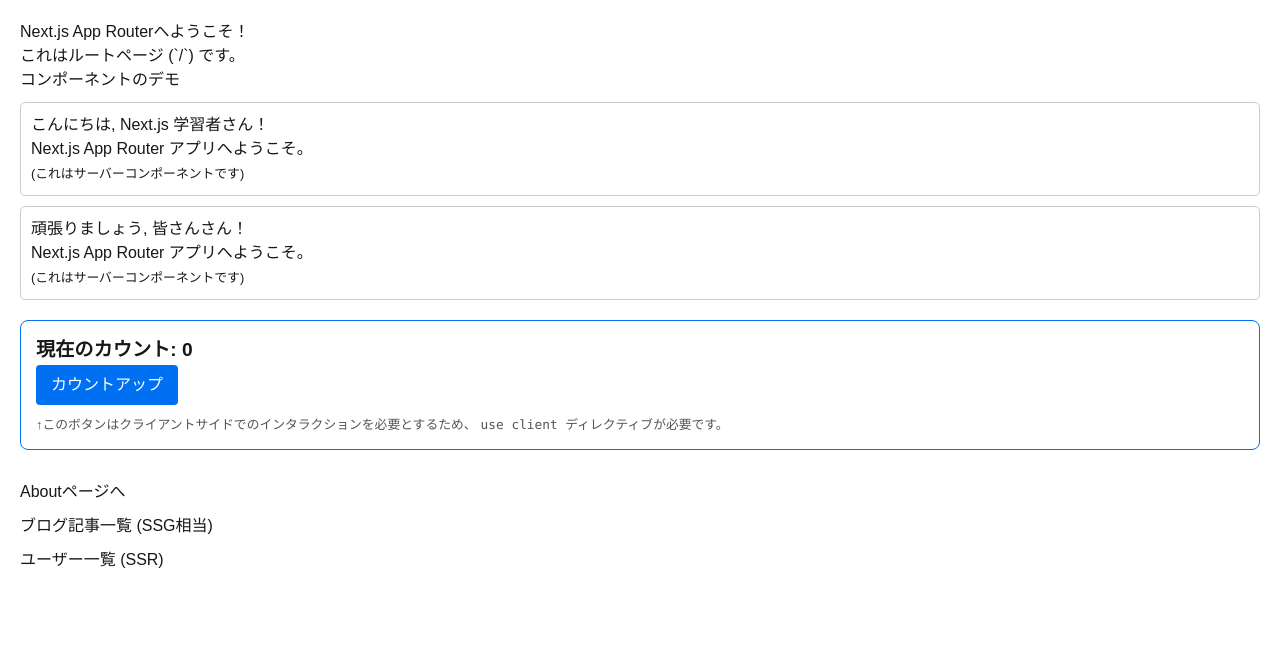
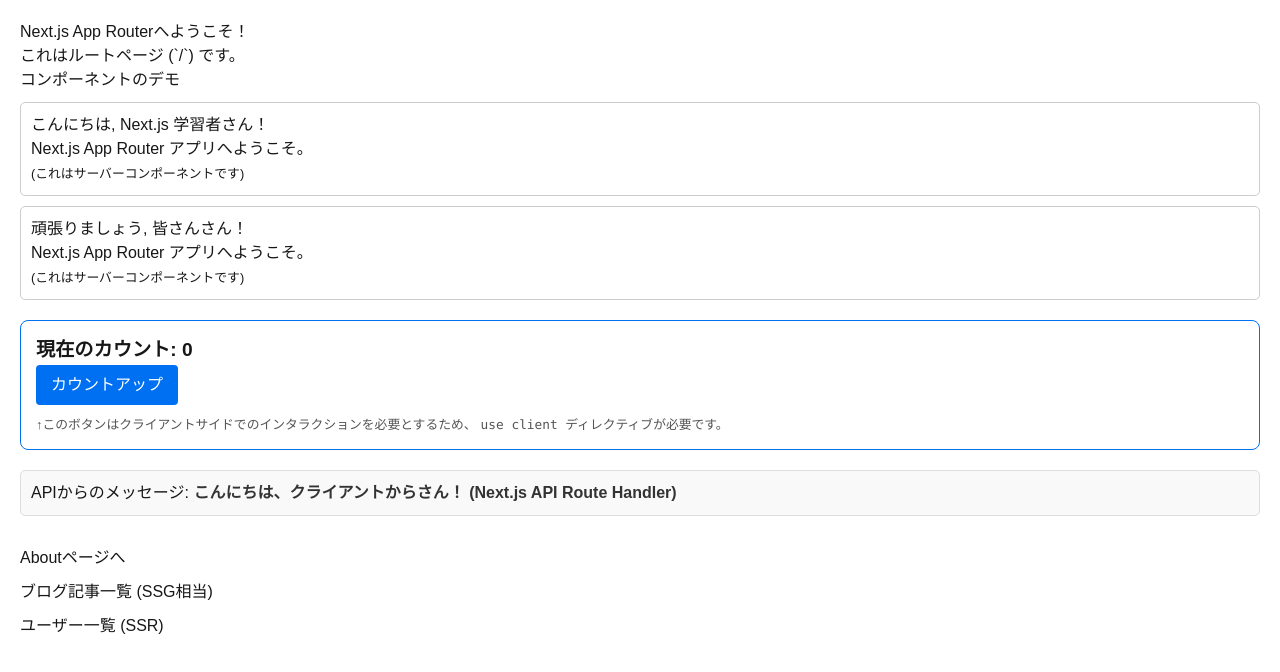
Before and after one commit to funayamateppei/practice_next_app, a Next.js app: page / in a window 1280 px wide. Shown: the top 672 px of the page. Built offline with nearby package versions, Linux system fonts and the light colour scheme.

Commit message:
feat: ApiFetcherコンポーネントをインポートし、ホームページに追加

```diff
--- a/components/index.ts
+++ b/components/index.ts
@@ -1,2 +1,3 @@
 export { default as Greeting } from "./Greeting"
 export { default as Counter } from "./Counter"
+export { default as ApiFetcher } from "./ApiFetcher"
--- a/src/app/page.tsx
+++ b/src/app/page.tsx
@@ -1,6 +1,6 @@
 // src/app/page.tsx
 import Link from "next/link"
-import { Greeting, Counter } from "../../components"
+import { ApiFetcher, Counter, Greeting } from "../../components"
 
 export default function HomePage() {
   return (
@@ -15,6 +15,9 @@
 
       {/* クライアントコンポーネントの利用 */}
       <Counter />
+
+      {/* APIからのメッセージを表示するコンポーネント */}
+      <ApiFetcher />
 
       <nav style={{ marginTop: "30px" }}>
         <ul style={{ listStyle: "none", padding: 0 }}>
```
